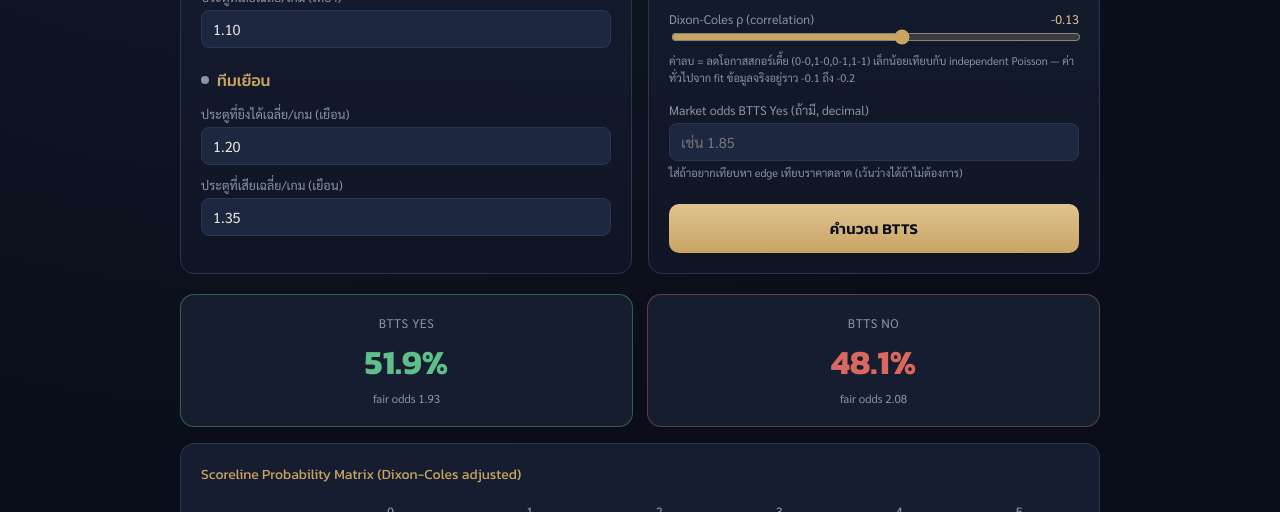
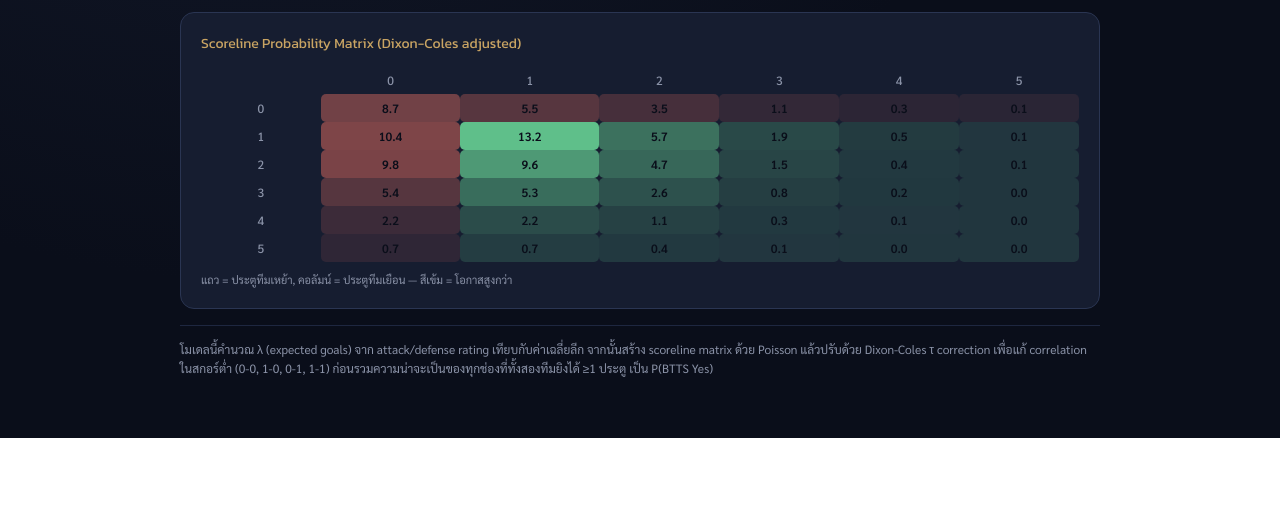
Before and after one commit to audioat1985z1/btts-predictor, a website: page index.html in a window 1280 px wide. Shown: the part 588-1100 px from the top of the page. After the commit the page ends 1026 px from the top, so only its background shows below. Drawn offline with Linux system fonts and the light colour scheme.

Commit message:
Hide manual input fields; keep them as internal state, show fetch UI + results only

```diff
--- a/index.html
+++ b/index.html
@@ -253,7 +253,7 @@
     </div>
   </div>
 
-  <div class="grid">
+  <div class="grid" style="display:none">
     <div class="card">
       <h2><span class="dot"></span> ทีมเหย้า</h2>
       <label>ประตูที่ยิงได้เฉลี่ย/เกม (เหย้า)</label>
```
